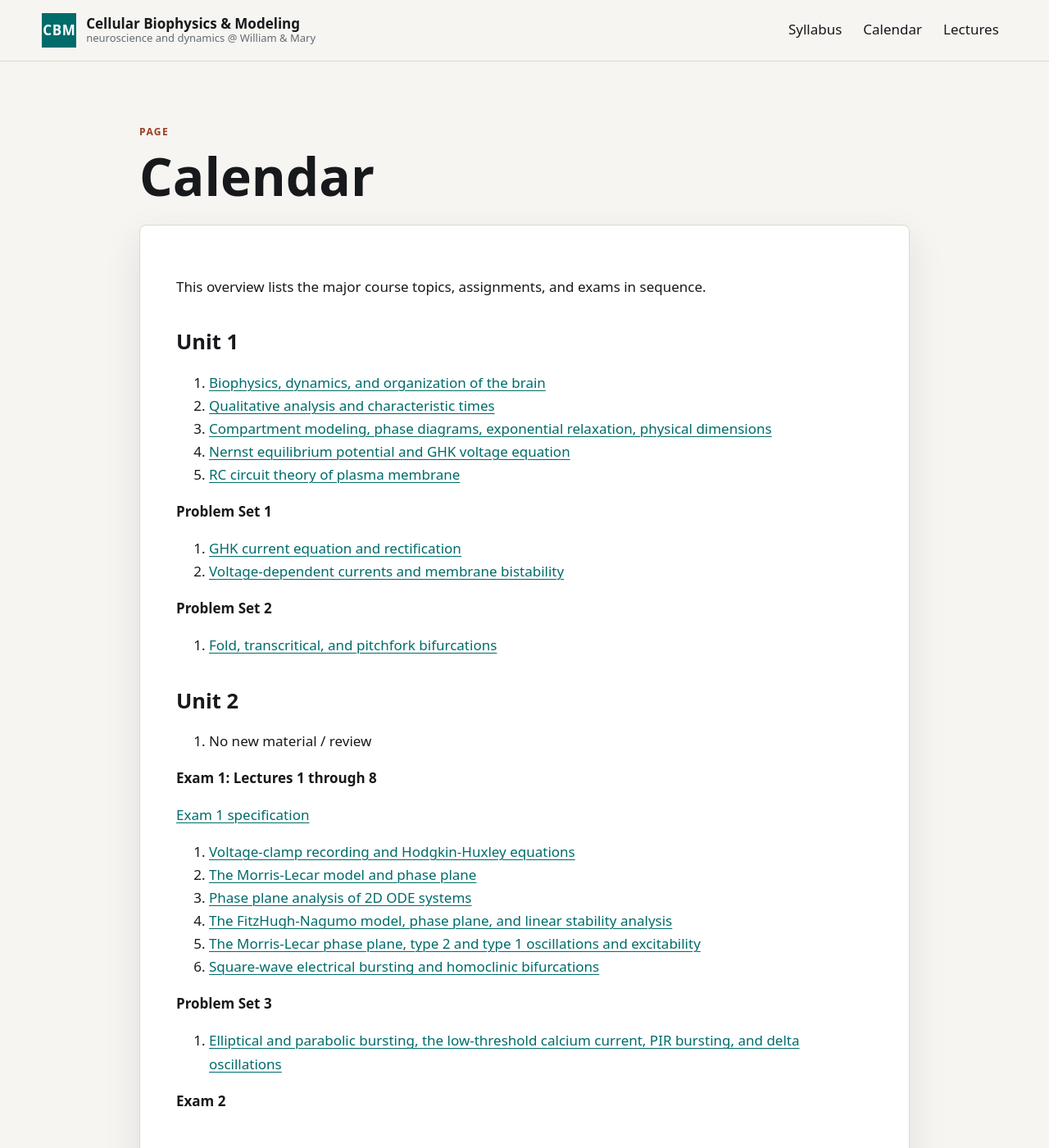
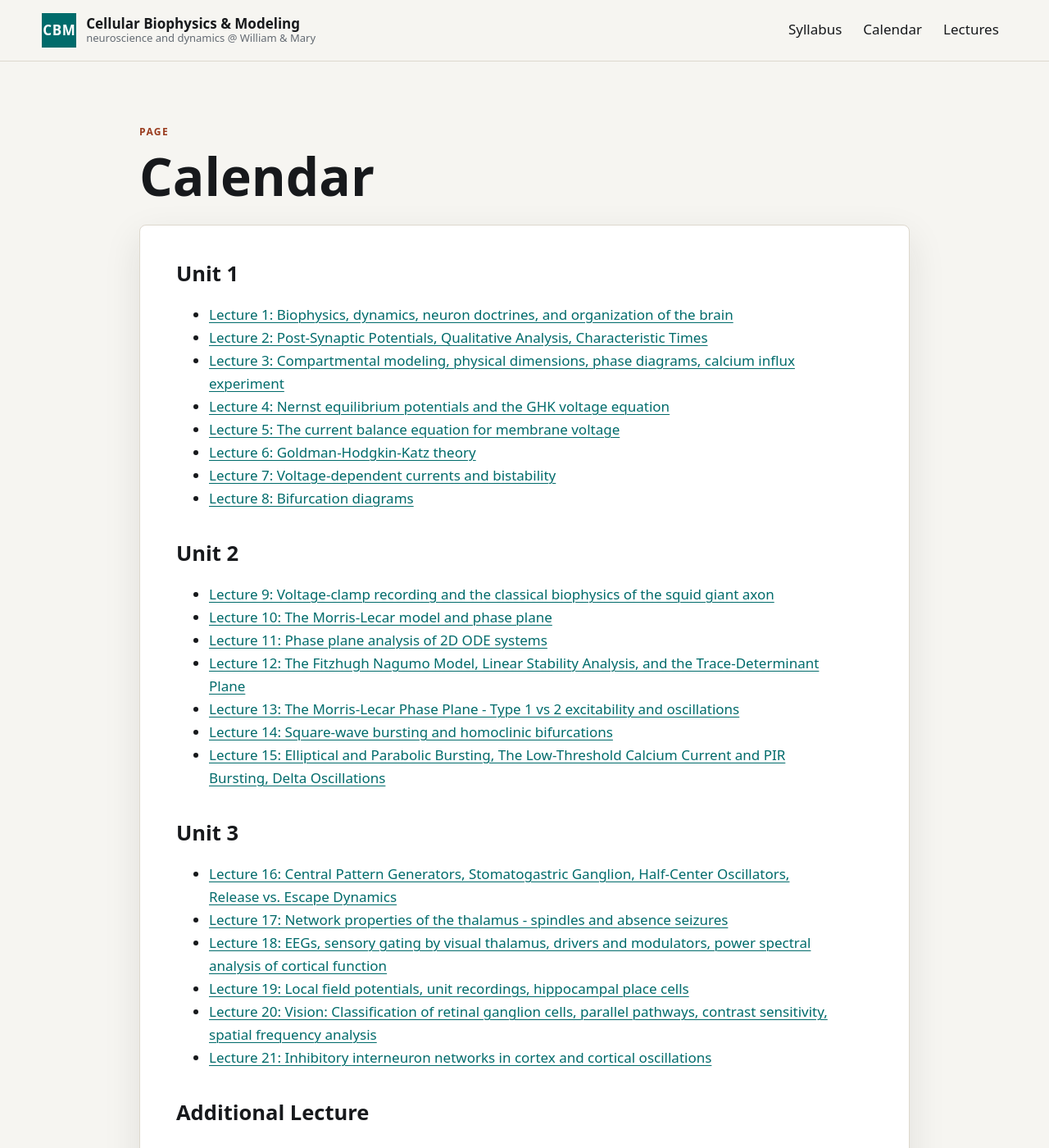
Before and after one commit to gregconradismith/cellular-biophysics-and-modeling, a Jekyll site: the page built from docs/_materials/calendar.md, in a window 1280 px wide and 1400 px high. Shown: the whole window at 82% size. Built offline with Jekyll 4.4.1, drawn with Linux system fonts in a browser that asks for light colours; some of the changed text lies outside the part shown.

Commit message:
List lectures on calendar page

```diff
--- a/docs/_materials/calendar.md
+++ b/docs/_materials/calendar.md
@@ -7,65 +7,36 @@
 render_with_liquid: false
 ---
 
-This overview lists the major course topics, assignments, and exams in sequence.
-
 ## Unit 1
 
-1. <a href="../lecture-1/">Biophysics, dynamics, and organization of the brain</a>
-2. <a href="../lecture-2/">Qualitative analysis and characteristic times</a>
-3. <a href="../lecture-3/">Compartment modeling, phase diagrams, exponential relaxation, physical dimensions</a>
-4. <a href="../lecture-4/">Nernst equilibrium potential and GHK voltage equation</a>
-5. <a href="../lecture-5/">RC circuit theory of plasma membrane</a>
-
-<strong>Problem Set 1</strong>
-
-6. <a href="../lecture-6/">GHK current equation and rectification</a>
-7. <a href="../lecture-7/">Voltage-dependent currents and membrane bistability</a>
-
-<strong>Problem Set 2</strong>
-
-8. <a href="../lecture-8/">Fold, transcritical, and pitchfork bifurcations</a>
+- <a href="../lecture-1/">Lecture 1: Biophysics, dynamics, neuron doctrines, and organization of the brain</a>
+- <a href="../lecture-2/">Lecture 2: Post-Synaptic Potentials, Qualitative Analysis, Characteristic Times</a>
+- <a href="../lecture-3/">Lecture 3: Compartmental modeling, physical dimensions, phase diagrams, calcium influx experiment</a>
+- <a href="../lecture-4/">Lecture 4: Nernst equilibrium potentials and the GHK voltage equation</a>
+- <a href="../lecture-5/">Lecture 5: The current balance equation for membrane voltage</a>
+- <a href="../lecture-6/">Lecture 6: Goldman-Hodgkin-Katz theory</a>
+- <a href="../lecture-7/">Lecture 7: Voltage-dependent currents and bistability</a>
+- <a href="../lecture-8/">Lecture 8: Bifurcation diagrams</a>
 
 ## Unit 2
 
-9. No new material / review
-
-<strong>Exam 1: Lectures 1 through 8</strong>
-
-<a href="../../posts/exam-1-specification/">Exam 1 specification</a>
-
-10. <a href="../lecture-9/">Voltage-clamp recording and Hodgkin-Huxley equations</a>
-11. <a href="../lecture-10/">The Morris-Lecar model and phase plane</a>
-12. <a href="../lecture-11/">Phase plane analysis of 2D ODE systems</a>
-13. <a href="../lecture-12/">The FitzHugh-Nagumo model, phase plane, and linear stability analysis</a>
-14. <a href="../lecture-13/">The Morris-Lecar phase plane, type 2 and type 1 oscillations and excitability</a>
-15. <a href="../lecture-14/">Square-wave electrical bursting and homoclinic bifurcations</a>
-
-<strong>Problem Set 3</strong>
-
-16. <a href="../lecture-15/">Elliptical and parabolic bursting, the low-threshold calcium current, PIR bursting, and delta oscillations</a>
-
-<strong>Exam 2</strong>
+- <a href="../lecture-9/">Lecture 9: Voltage-clamp recording and the classical biophysics of the squid giant axon</a>
+- <a href="../lecture-10/">Lecture 10: The Morris-Lecar model and phase plane</a>
+- <a href="../lecture-11/">Lecture 11: Phase plane analysis of 2D ODE systems</a>
+- <a href="../lecture-12/">Lecture 12: The Fitzhugh Nagumo Model, Linear Stability Analysis, and the Trace-Determinant Plane</a>
+- <a href="../lecture-13/">Lecture 13: The Morris-Lecar Phase Plane - Type 1 vs 2 excitability and oscillations</a>
+- <a href="../lecture-14/">Lecture 14: Square-wave bursting and homoclinic bifurcations</a>
+- <a href="../lecture-15/">Lecture 15: Elliptical and Parabolic Bursting, The Low-Threshold Calcium Current and PIR Bursting, Delta Oscillations</a>
 
 ## Unit 3
 
-17. No class
-18. <a href="../lecture-16/">Somatogastric ganglion, half-center oscillators, escape vs. release dynamics</a>
-19. <a href="../lecture-17/">Network properties of the thalamus</a>
-20. <a href="../lecture-18/">EEG and sensory gating</a>
-21. <a href="../lecture-19-2/">Local field potentials, hippocampal place cells, theta rhythm</a>
+- <a href="../lecture-16/">Lecture 16: Central Pattern Generators, Stomatogastric Ganglion, Half-Center Oscillators, Release vs. Escape Dynamics</a>
+- <a href="../lecture-17/">Lecture 17: Network properties of the thalamus - spindles and absence seizures</a>
+- <a href="../lecture-18/">Lecture 18: EEGs, sensory gating by visual thalamus, drivers and modulators, power spectral analysis of cortical function</a>
+- <a href="../lecture-19-2/">Lecture 19: Local field potentials, unit recordings, hippocampal place cells</a>
+- <a href="../lecture-20/">Lecture 20: Vision: Classification of retinal ganglion cells, parallel pathways, contrast sensitivity, spatial frequency analysis</a>
+- <a href="../lecture-21/">Lecture 21: Inhibitory interneuron networks in cortex and cortical oscillations</a>
 
-<strong>Problem Set 4</strong> (optional)
+## Additional Lecture
 
-22. <a href="../lecture-20/">Vision: Classification of retinal ganglion cells, parallel pathways, contrast sensitivity, spatial frequency analysis</a>
-23. <a href="../lecture-21/">Inhibitory interneuron networks and cortical oscillations</a>
-
-<strong>Problem Set 5</strong> (optional)
-
-24. Last class
-
-<strong>Take-home final exam distributed</strong>
-
-25. No class; work on the final exam.
-
-<strong>Take-home final exam submission deadline</strong>
+- <a href="../lecture-x1/">Lecture X1: Basal ganglia and deep brain stimulation</a>
```
